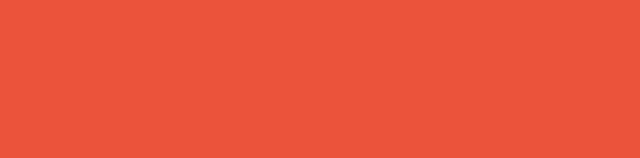
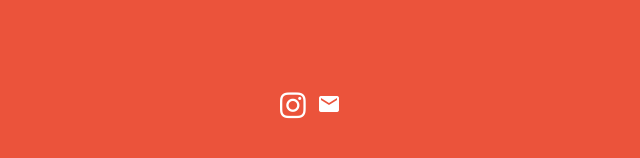
Before and after one commit to jcpace/port, a React (Create React App) app: page / in a window 1280 px wide. Shown: the part 352-510 px from the top of the page, without its empty margins (320-960 px from the left). Built offline with nearby package versions, Linux system fonts and the light colour scheme.

Commit message:
nav icons work

```diff
--- a/package.json
+++ b/package.json
@@ -4,6 +4,7 @@
   "private": true,
   "dependencies": {
     "react": "^16.2.0",
+    "react-bootstrap": "^0.32.1",
     "react-dom": "^16.2.0",
     "react-scripts": "1.1.1"
   },
--- a/public/index.html
+++ b/public/index.html
@@ -5,9 +5,12 @@
     <meta name="viewport" content="width=device-width, initial-scale=1, shrink-to-fit=no">
     <meta name="theme-color" content="#000000">
     <!-- Latest compiled and minified CSS -->
-    <link rel="stylesheet" href="https://maxcdn.bootstrapcdn.com/bootstrap/3.3.7/css/bootstrap.min.css" integrity="sha384-BVYiiSIFeK1dGmJRAkycuHAHRg32OmUcww7on3RYdg4Va+PmSTsz/K68vbdEjh4u" crossorigin="anonymous">
-    <!-- Google Fonts -->
+    <link rel="stylesheet" href="https://cdnjs.cloudflare.com/ajax/libs/font-awesome/4.7.0/css/font-awesome.min.css">
     <link href="https://fonts.googleapis.com/css?family=Josefin+Sans:300|Lato:300|Source+Sans+Pro:200" rel="stylesheet">
+    <link href="https://fonts.googleapis.com/icon?family=Material+Icons" rel="stylesheet">
+
+    <!-- Latest compiled and minified CSS -->
+<link rel="stylesheet" href="https://maxcdn.bootstrapcdn.com/bootstrap/3.3.7/css/bootstrap.min.css" integrity="sha384-BVYiiSIFeK1dGmJRAkycuHAHRg32OmUcww7on3RYdg4Va+PmSTsz/K68vbdEjh4u" crossorigin="anonymous">
     <!--
       manifest.json provides metadata used when your web app is added to the
       homescreen on Android. See https://developers.google.com/web/fundamentals/engage-and-retain/web-app-manifest/
@@ -23,22 +26,9 @@
       work correctly both with client-side routing and a non-root public URL.
       Learn how to configure a non-root public URL by running `npm run build`.
     -->
-    <title>React App</title>
+    <title>Joshua C Pace</title>
   </head>
   <body>
-    <noscript>
-      You need to enable JavaScript to run this app.
-    </noscript>
     <div id="root"></div>
-    <!--
-      This HTML file is a template.
-      If you open it directly in the browser, you will see an empty page.
-
-      You can add webfonts, meta tags, or analytics to this file.
-      The build step will place the bundled scripts into the <body> tag.
-
-      To begin the development, run `npm start` or `yarn start`.
-      To create a production bundle, use `npm run build` or `yarn build`.
-    -->
   </body>
 </html>
--- a/src/App.js
+++ b/src/App.js
@@ -1,5 +1,6 @@
 import React, { Component } from 'react';
 import './App.css';
+import Footer from './components/footer';
 
 class App extends Component {
   render() {
@@ -11,6 +12,7 @@ class App extends Component {
         <a href="/contact/">contact</a>
       </nav>
        <p className='name'>Joshua Pace</p>
+       <Footer />
       </div>
     );
   }
--- /dev/null
+++ b/src/components/footer.css
@@ -0,0 +1,80 @@
+.fa-instagram {
+  color: white;
+}
+
+.fa:hover {
+  opacity: 0.7;
+  color: white;
+  text-decoration: none;
+}
+
+.fa {
+  padding: 20px;
+  font-size: 30px;
+  width: 30px;
+  text-align: center;
+  text-decoration: none;
+  margin: 5px 2px;
+
+}
+
+footer {
+  display: inline;
+  padding: 2px;
+}
+
+a {
+  text-decoration: none;
+  color: white;
+  padding: 15px;
+}
+
+a[href^=mailto] {
+  text-decoration: none;
+}
+
+a[href^=mailto]:hover {
+  opacity: 0.7;
+  color: white;
+  text-decoration: none;
+}
+.btn-github {
+  color: white;
+
+}
+
+.material-icons {
+  font-family: 'Material Icons';
+  font-weight: normal;
+  font-style: normal;
+  font-size: 24px;  /* Preferred icon size */
+  display: inline-block;
+  line-height: 1;
+  text-transform: none;
+  letter-spacing: normal;
+  word-wrap: normal;
+  white-space: nowrap;
+  direction: ltr;
+  /* Support for all WebKit browsers. */
+  -webkit-font-smoothing: antialiased;
+  /* Support for Safari and Chrome. */
+  text-rendering: optimizeLegibility;
+
+  /* Support for Firefox. */
+  -moz-osx-font-smoothing: grayscale;
+
+  /* Support for IE. */
+  font-feature-settings: 'liga';
+}
+
+@font-face {
+  font-family: 'Material Icons';
+  font-style: normal;
+  font-weight: 400;
+  src: url(https://example.com/MaterialIcons-Regular.eot); /* For IE6-8 */
+  src: local('Material Icons'),
+    local('MaterialIcons-Regular'),
+    url(https://example.com/MaterialIcons-Regular.woff2) format('woff2'),
+    url(https://example.com/MaterialIcons-Regular.woff) format('woff'),
+    url(https://example.com/MaterialIcons-Regular.ttf) format('truetype');
+}
--- /dev/null
+++ b/src/components/footer.js
@@ -0,0 +1,21 @@
+import React from 'react';
+import './footer.css';
+
+const footer = () => {
+  return (
+    <footer className="social-footer">
+    <a href="https://www.instagram.com/_.jpace/" className="fa fa-instagram"></a>
+    <a href="mailto:joshpace@gmail.com" className="material-icons">email</a>
+    <a href='https://github.com/jcpace/' className='btn btn-github'></a>
+
+
+
+
+
+
+</footer>
+
+  );
+}
+
+export default footer;
```
Also changed, not shown: 1 other file (tests, documents, lock files or other folders).
